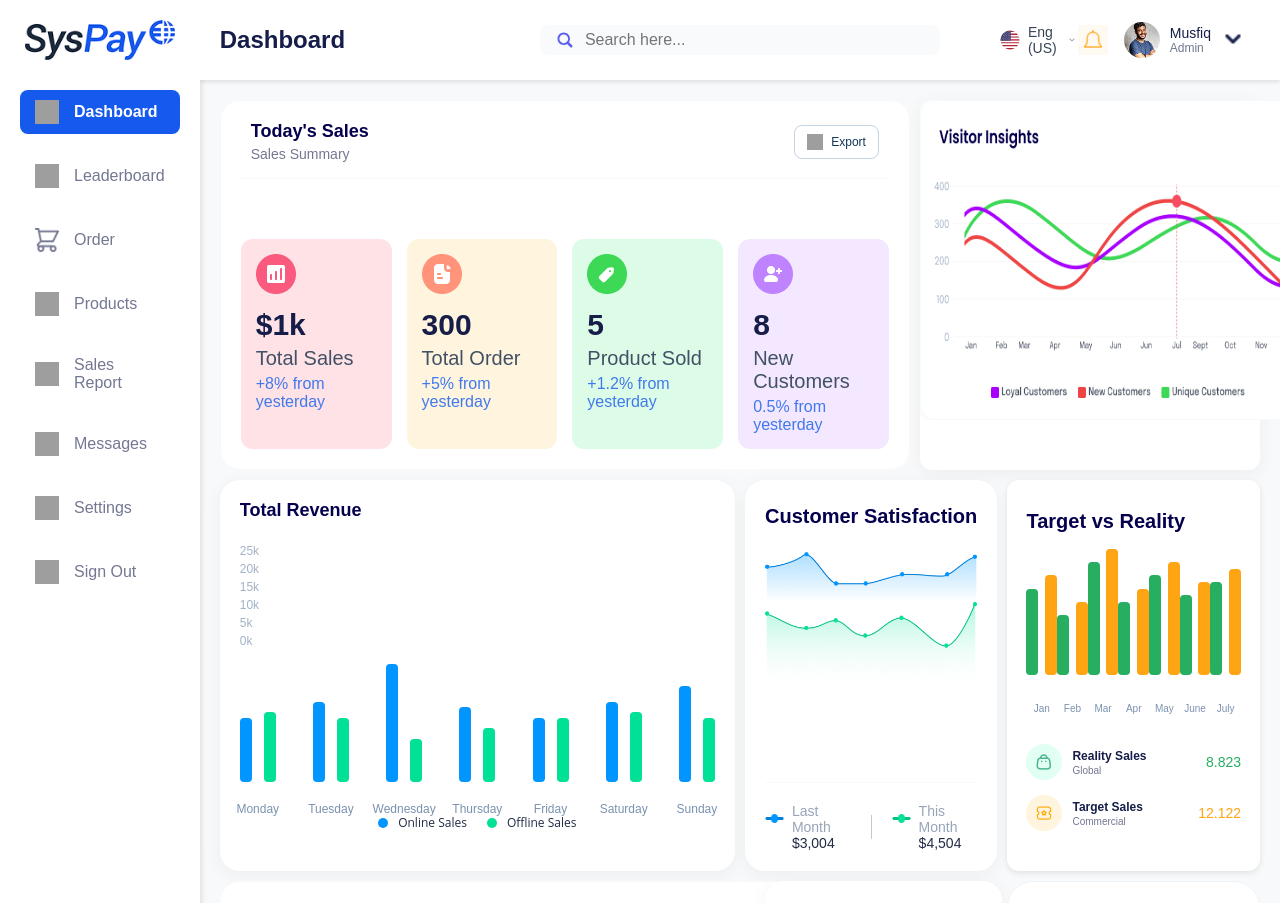
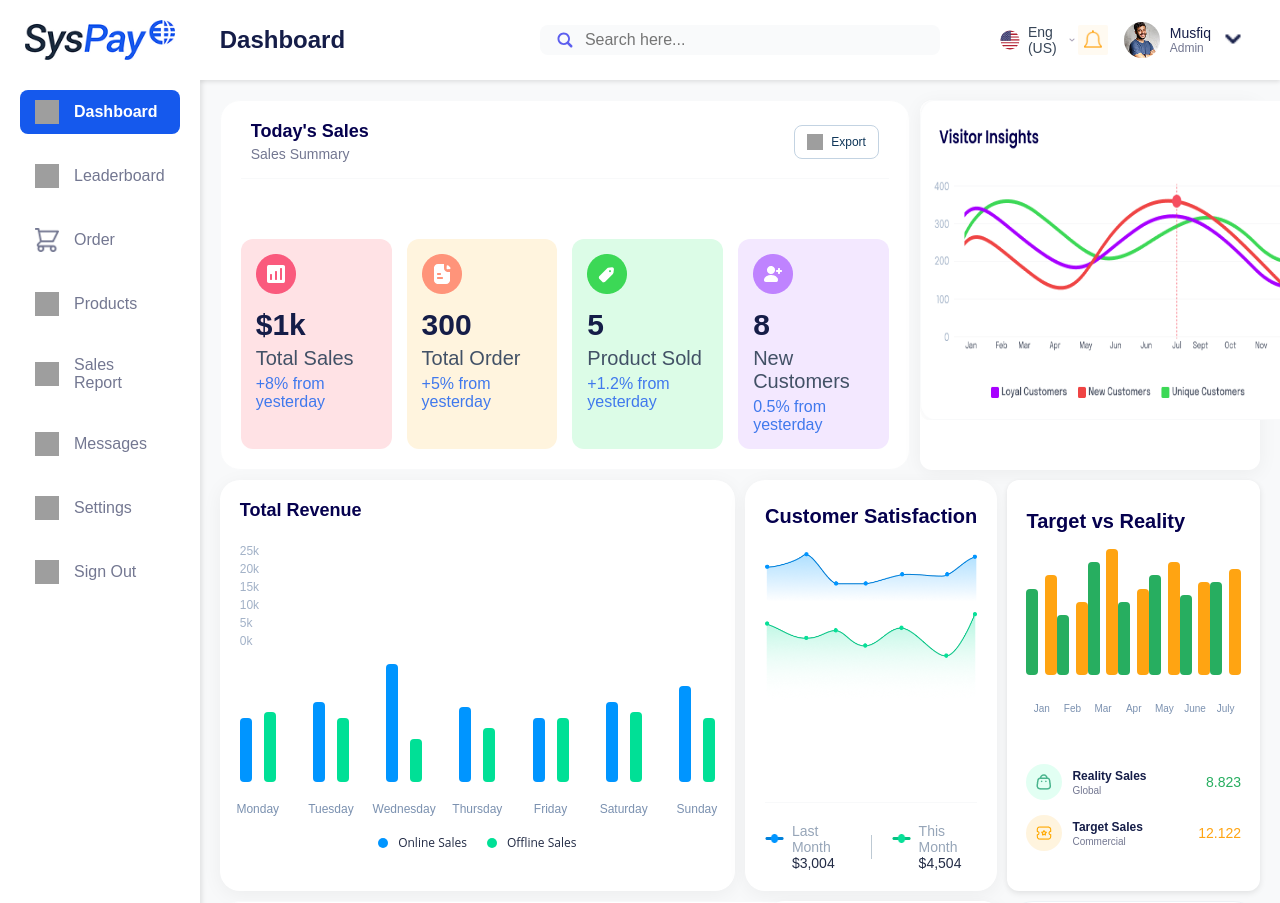
Before and after one commit to areebali99/test-design-dashboard, a Next.js app: page / in a window 1280 px wide. Shown: the top 903 px of the page. Built offline with nearby package versions, Linux system fonts and the light colour scheme; grey boxes are pictures that could not be loaded.

Commit message:
Update TargetVsReality.css

```diff
--- a/src/app/TargetVsReality.css
+++ b/src/app/TargetVsReality.css
@@ -1,7 +1,8 @@
 .sales-card {
   width: 100%;
-  max-width: 371px;
-  min-height: 351px;
+  height: 100%;
+  display: flex;
+  flex-direction: column;
   padding: 25px 19px;
   background: #ffffff;
   border-radius: 12px;
```
